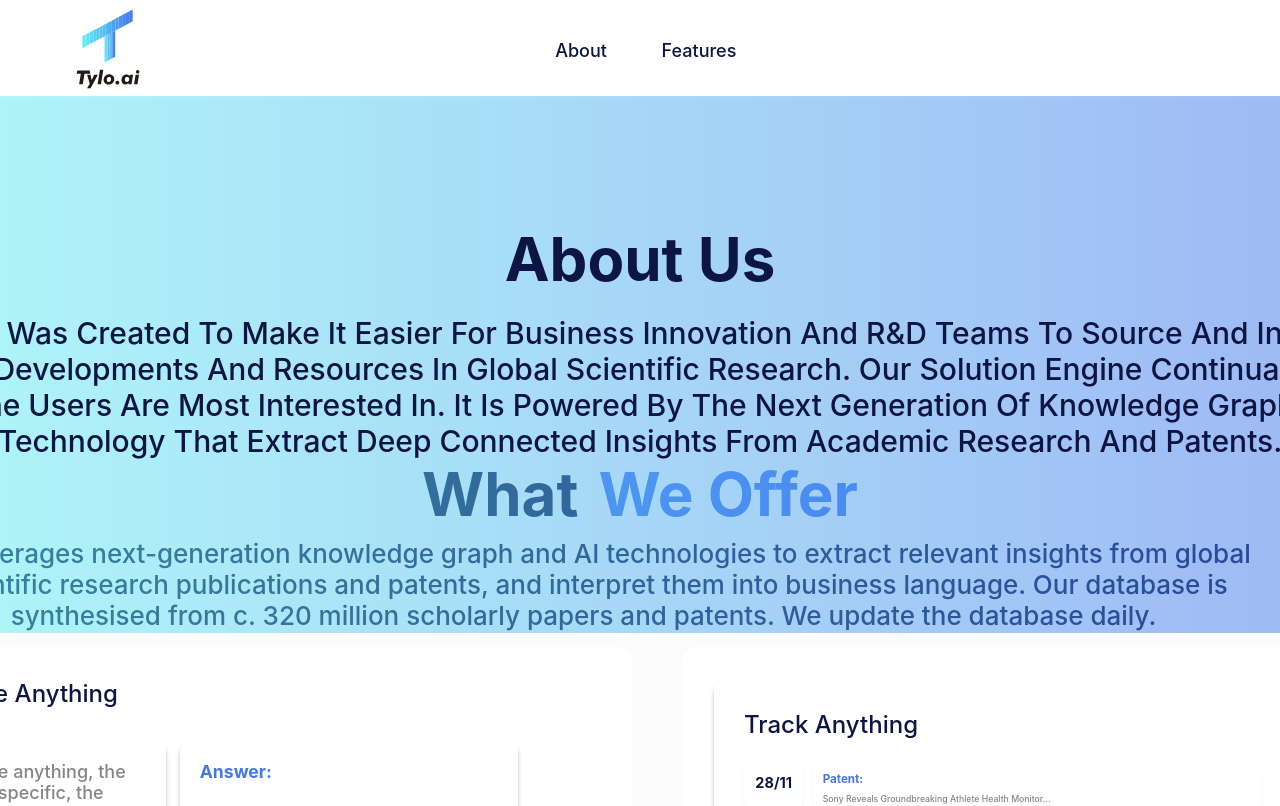
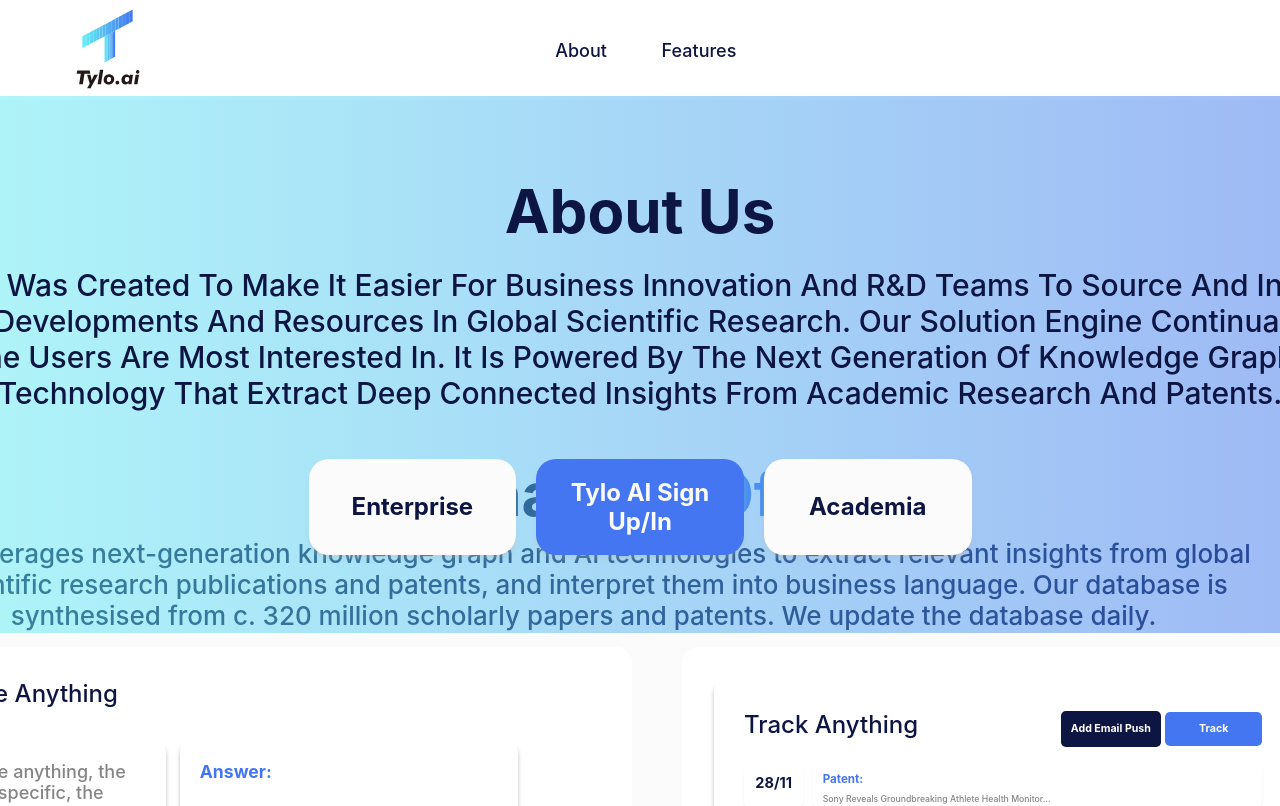
Before and after one commit to Immersely/Tylo-webapp-dev, a React (Create React App) app: page / in a window 1280 px wide. Shown: the top 806 px of the page. Built offline with nearby package versions, Linux system fonts and the light colour scheme.

Commit message:
modified:   package.json 	modified:   src/components/about/about.js 	modified:   src/components/about/about.scss 	modified:   src/components/features/features.js 	modified:   src/components/features/features.scss

```diff
--- a/package.json
+++ b/package.json
@@ -42,6 +42,7 @@
     "@babel/plugin-transform-private-property-in-object": "^7.23.4"
   },
   "scripts": {
+    "start": "react-scripts start",
     "build": "react-scripts build",
     "serve": "serve -s build"
   },
--- a/src/components/about/about.js
+++ b/src/components/about/about.js
@@ -21,8 +21,6 @@
 
 function About() {
     console.log('About component rendering');
-    console.log('About component rendering');
-    console.log('About component rendering');
     const [activeIndex, setActiveIndex] = useState(null); // To track the active FAQ
     console.log('State in About:', activeIndex);
 
@@ -32,9 +30,13 @@
     };
 
     console.log('About component about to render JSX');
-    console.log('About component rendering');
-    console.log('About component rendering');
-    console.log('About component rendering');
+
+    function handleButtonClick(buttonNumber) {
+        // Logic for button click
+        console.log("Button", buttonNumber, "clicked");
+        // You can add more logic here depending on what you want the button to do
+      }
+
     return (
         <div className="about-page">
 
@@ -55,6 +57,17 @@
             <p className="about-content">
                 Tylo AI was created to make it easier for business innovation and R&D teams to source and interpret relevant developments and resources in global scientific research. Our solution engine continually learns what the users are most interested in. It is powered by the next generation of knowledge graph and AI technology that extract deep connected insights from academic research and patents.
             </p>
+            <div className="about-button-frame-117">
+                <div className="about-button-1" onClick={() => handleButtonClick(1)}>
+                    <span className="about-button-text-1">Enterprise</span>
+                </div>
+                <div className="about-button-2" onClick={() => handleButtonClick(2)}>
+                    <span className="about-button-text-2">Tylo AI Sign up/in</span>
+                </div>
+                <div className="about-button-1" onClick={() => handleButtonClick(3)}>
+                    <span className="about-button-text-1">Academia</span>
+                </div>
+            </div>
           </div>
           <div className="about-page-1">
             <div className="offer-header">
@@ -72,6 +85,9 @@
                                 <p className="inquire-text-2">
                                 Inquire anything, the more specific, the better
                                 </p>
+                                <div className="inquire-button-about">
+                                    <span className="inquire-button-text">Inquire</span>
+                                </div>
                             </div>
                             <div className="inquire-text-3-box">
                                 <h2 className="inquire-text-3">Answer:</h2>
@@ -105,7 +121,16 @@
                     </div>
                     <div className="track-content">
                         <div className="track-frame-46">
-                            <h2 className="inquire-text-1">Track Anything</h2>
+                            <div className="track-frame-155">
+                                <h2 className="inquire-text-1">Track Anything</h2>
+                                <div className="track-button-1">
+                                    <span className="track-button-text">Add Email push</span>
+                                </div>
+                                <div className="track-button-2">
+                                <span className="track-button-text">Track</span>
+                                </div>
+                            </div>
+
                             <div className="track-frame-150">
                                 <div className="track-frame-151">
                                     <h2 className="track-text-1">28/11</h2>
--- a/src/components/about/about.scss
+++ b/src/components/about/about.scss
@@ -144,6 +144,64 @@
     // padding: 20px; // Adds padding for better readability
   }
 
+  .about-button-frame-117 {
+    display: flex;
+    width: 663px;
+    height: 96px;
+    align-items: flex-start;
+    gap: 20px;
+    flex-shrink: 0;
+  }
+
+  .about-button-1 {
+    display: flex;
+    padding: 20px;
+    justify-content: center;
+    align-items: center;
+    gap: 10px;
+    flex: 1 0 0;
+    align-self: stretch;
+    border-radius: 20px;
+    background: #FBFBFB;
+    box-shadow: 0px 4px 4px 0px rgba(184, 184, 184, 0.25);
+    cursor: pointer;
+  }
+
+  .about-button-2 {
+    display: flex;
+    padding: 20px;
+    justify-content: center;
+    align-items: center;
+    gap: 10px;
+    flex: 1 0 0;
+    align-self: stretch;
+    border-radius: 20px;
+    background: var(--Primary, #4476F1);
+    box-shadow: 0px 4px 4px 0px rgba(184, 184, 184, 0.25);
+    cursor: pointer;
+  }
+
+  .about-button-text-1 {
+    color: var(--Secondary, #0D1542);
+    font-family: 'Inter';
+    font-size: 24px;
+    font-style: normal;
+    font-weight: 700;
+    line-height: normal;
+    text-transform: capitalize;
+  }
+
+  .about-button-text-2 {
+    color: var(--background, #FBFBFB);
+    text-align: center;
+    font-family: 'Inter';
+    font-size: 24px;
+    font-style: normal;
+    font-weight: 700;
+    line-height: normal;
+    text-transform: capitalize;
+  }
+
   .what-text, .we-offer-text {
     display: inline-block; // Makes elements align in the same line
     font-family: 'Inter', sans-serif;
@@ -229,6 +287,7 @@
     line-height: normal;
     text-transform: capitalize;
     width: 654px;
+    flex: 1 0 0;
   }
 
   .inquire-text-2-box {
@@ -246,7 +305,32 @@
     box-shadow: 0px 4px 4px 0px rgba(0, 0, 0, 0.25);
   }
 
+  .inquire-button-about {
+    display: flex;
+    height: 34.299px;
+    padding: 5.107px;
+    justify-content: center;
+    align-items: center;
+    gap: 5.107px;
+    flex-shrink: 0;
+    align-self: stretch;
+    border-radius: 5.107px;
+    background: var(--Primary, #4476F1);
+  }
+
+  .inqiure-button-text {
+    color: var(--white, #FFF);
+    font-family: 'Inter';
+    font-size: 12.56px;
+    font-style: normal;
+    font-weight: 700;
+    line-height: normal;
+    text-transform: capitalize;
+  }
+
   .inquire-text-2 {
+    width: 100%;
+    height: 100%;
     color: #858585;
     font-family: 'Inter';
     font-size: 18px;
@@ -396,6 +480,46 @@
     margin-top: 1px;
   }
 
+  .track-frame-155 {
+    display: flex;
+    align-items: center;
+    gap: 4.831px;
+    align-self: stretch;
+  }
+
+  .track-button-1 {
+    display: flex;
+    height: 35.265px;
+    padding: 4.831px 9.662px;
+    justify-content: center;
+    align-items: center;
+    gap: 4.831px;
+    border-radius: 4.831px;
+    background: var(--Secondary, #0D1542);
+  }
+
+  .track-button-2 {
+    display: flex;
+    width: 96.616px;
+    height: 34.299px;
+    padding: 5.107px;
+    justify-content: center;
+    align-items: center;
+    gap: 5.107px;
+    border-radius: 5.107px;
+    background: var(--Primary, #4476F1);
+  }
+
+  .track-button-text {
+    color: var(--white, #FFF);
+    font-family: 'Inter';
+    font-size: 10.628px;
+    font-style: normal;
+    font-weight: 700;
+    line-height: normal;
+    text-transform: capitalize;
+  }
+
   .track-frame-150 {
     display: flex;
     align-items: flex-start;
--- a/src/components/features/features.js
+++ b/src/components/features/features.js
@@ -34,6 +34,9 @@
             <p className="feature-content">
                 Sign in to unlock full features
             </p>
+            <div className="sign-in">
+                <span className="sign-in-text">Sign up/in</span>
+            </div>
           </div>
           <div className="feature-page-1">
             <div className="inquire-frame-108">
@@ -42,7 +45,11 @@
                     <p className="inquire-text-1">
                         The more specific, the better
                     </p>
-                    <div className="inquire-textbox"></div>
+                    <div className="inquire-textbox">
+                        <div className="inquire-button">
+                            <span className="sign-in-text">Inquire</span>
+                        </div>
+                    </div>
                 </div>
                 <div className="answer-text-box">
                     <p className="answer-text">
--- a/src/components/features/features.scss
+++ b/src/components/features/features.scss
@@ -117,6 +117,28 @@
     text-align: center; // Ensures text alignment is centered (for multi-line text)
   }
 
+  .sign-in {
+    display: flex;
+    width: 324.568px;
+    height: 70.834px;
+    padding: 10.572px;
+    justify-content: center;
+    align-items: center;
+    gap: 10.572px;
+    border-radius: 10.572px;
+    background: var(--Primary, #4476F1);
+  }
+
+  .sign-in-text {
+    color: var(--white, #FFF);
+    font-family: 'Inter';
+    font-size: 26px;
+    font-style: normal;
+    font-weight: 600;
+    line-height: normal;
+    text-transform: capitalize;
+  }
+
   .feature-title {
     color: var(--Secondary, #0D1542);
     font-family: 'Inter', sans-serif;
@@ -192,6 +214,18 @@
     border-radius: 10px;
     border: 1px solid var(--Primary, #4476F1);
     background: var(--background, #FBFBFB);
+  }
+
+  .inquire-button {
+    display: flex;
+    width: 250px;
+    height: 70.834px;
+    padding: 10.572px;
+    justify-content: center;
+    align-items: center;
+    gap: 10.572px;
+    border-radius: 10.572px;
+    background: var(--Primary, #4476F1);
   }
 
   .answer-text-box {
```
